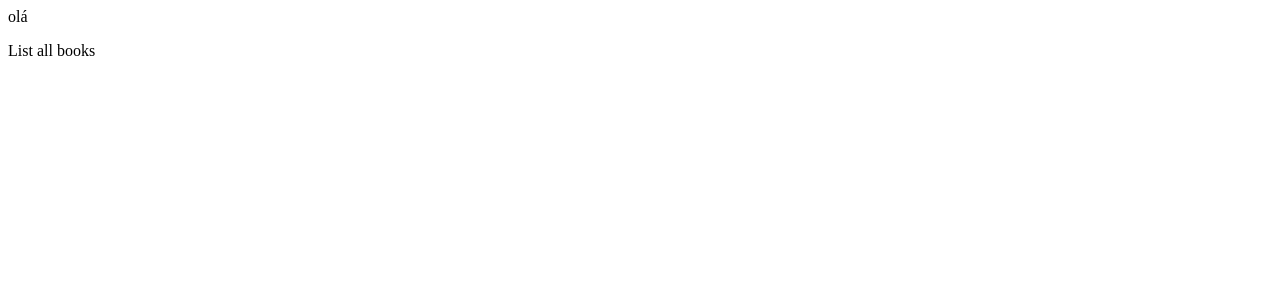
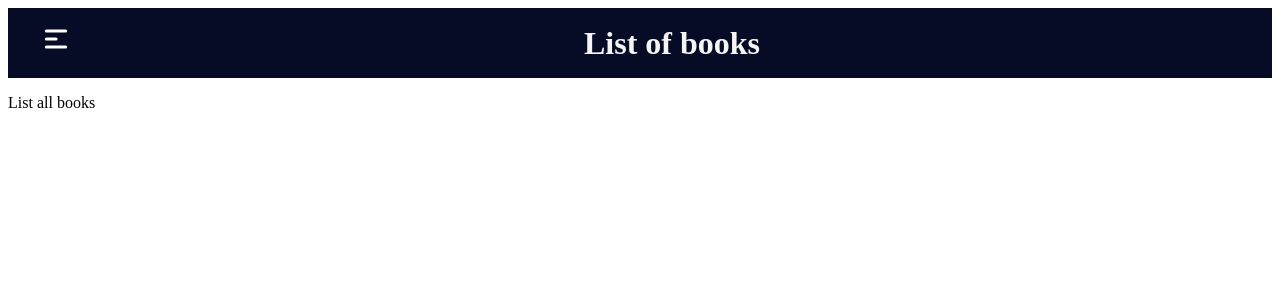
Before and after one commit to sabrinaveras/lexter-frontend, a React (Create React App) app: page / in a window 1280 px wide. Shown: the top 300 px of the page. Built offline with nearby package versions, Linux system fonts and the light colour scheme.

Commit message:
add navbar and styles

```diff
--- a/src/components/navbar/navbar.component.jsx
+++ b/src/components/navbar/navbar.component.jsx
@@ -1,13 +1,62 @@
-import React, { useState } from "react"
+import React, { useState } from "react";
+import { Link, withRouter } from "react-router-dom";
 
-import "./navbar.styles";
+import * as IoICons from "react-icons/io";
+import * as HiIcons from "react-icons/hi";
+import { IconContext } from "react-icons";
 
-const NavbarComponent = ({}) =>{
+import { SidebarData} from "./sidebar.data";
+import { NameNavbarData } from "./name-navbar.data";
 
+import * as Styled from "./navbar.styles";
+
+const NavbarComponent = ({history}) =>{
+
+    const [sidebar, setSidebar] = useState(false);
+
+    const showSidebar = () => setSidebar(!sidebar);
 
     return (
-        <div>olá</div>
+        <>
+            <IconContext.Provider value={{color: "#FFFFFF"}}>
+
+                <Styled.Navbar>
+                    <Styled.NavBarLink to={"#"}>
+                        <HiIcons.HiMenuAlt1 onClick={showSidebar}/>
+                    </Styled.NavBarLink>
+                    {
+                        NameNavbarData.filter((item) => item.path === history.location.pathname)
+                            .map(name => (
+                                <h1 key={name.key}>{name.title}</h1>
+                            ))
+                    }
+                </Styled.Navbar>
+
+                <Styled.NavMenu active={sidebar ? "active": null}>
+                    <Styled.NavMenuItems onClick={showSidebar}>
+                        <Styled.NavbarToggle>
+                            <Styled.MenuBars to={"#"}>
+                                <IoICons.IoIosClose/>
+                            </Styled.MenuBars>
+                        </Styled.NavbarToggle>
+                        {
+                            SidebarData.map((item, index) => {
+                                return (
+                                    <Styled.NavMenuItem key={index}>
+                                        <Link to={item.path}>
+                                            {item.icon}
+                                            <span>{item.title}</span>
+                                        </Link>
+                                    </Styled.NavMenuItem>
+                                )
+                            })
+                        }
+                    </Styled.NavMenuItems>
+                </Styled.NavMenu>
+
+            </IconContext.Provider>
+        </>
     )
 }
 
-export default NavbarComponent;
+export default withRouter(NavbarComponent);
--- a/src/components/navbar/navbar.styles.js
+++ b/src/components/navbar/navbar.styles.js
@@ -1 +1,85 @@
 import styled from "styled-components";
+
+import { Link } from "react-router-dom";
+
+export const Navbar = styled.div`
+  background-color: #060b26;
+  height: 70px;
+  display: flex;
+  justify-content: start;
+  align-items: center;
+
+  h1{
+    color: #f5f5f5;
+    text-align: center;
+    margin-left: auto;
+    margin-right: auto;
+  }
+`
+
+export const NavBarLink = styled(Link)`
+  margin-left: 2rem;
+  font-size: 2rem;
+  background: none;
+`
+
+export const NavMenu = styled.nav`
+  background-color: #060b26;
+  width: 240px;
+  height: 100vh;
+  display: flex;
+  justify-content: center;
+  position: fixed;
+  top: 0;
+  left: ${props => props.active ? 0 : "-100%"};
+  transition: ${props => props.active ? "350ms" : "850ms"};
+
+`
+
+export const NavMenuItems = styled.ul`
+  width: 100%;
+`
+
+export const NavbarToggle = styled.li`
+  background-color: #060b26;
+  width: 100%;
+  height: 80px;
+  display: flex;
+  justify-content: start;
+  align-items: center;
+`
+
+export const MenuBars = styled(Link)`
+  margin-left: 2rem;
+  font-size: 2rem;
+  background: none;
+`
+
+export const NavMenuItem = styled.li`
+  display: flex;
+  justify-content: start;
+  align-items: center;
+  padding: 8px 0 8px 16px;
+  list-style: none;
+  height: 60px;
+
+  a{
+    text-decoration: none;
+    color: #f5f5f5;
+    font-size: 18px;
+    width: 95%;
+    height: 100%;
+    display: flex;
+    align-items: center;
+    padding: 0 16px;
+    border-radius: 4px;
+
+    &:hover{
+      background-color: #1a83ff;
+    }
+
+    span{
+      margin-left: 16px;
+    }
+  }
+`
```
